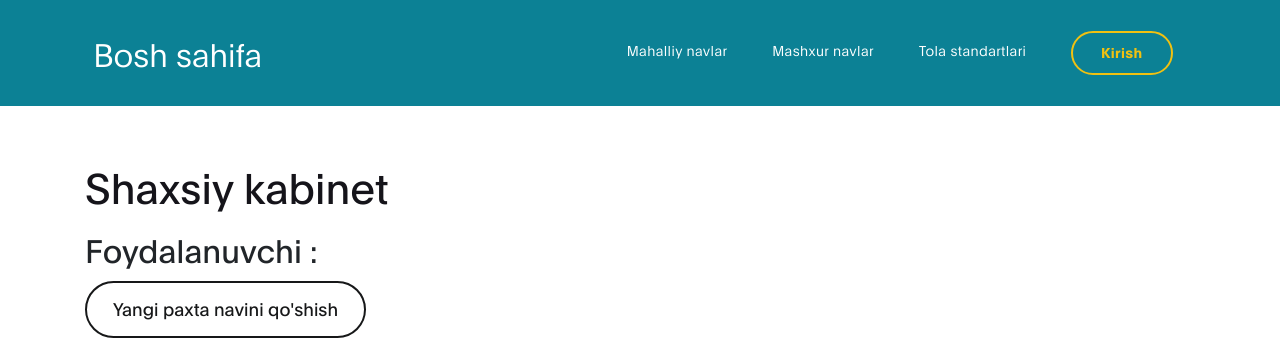
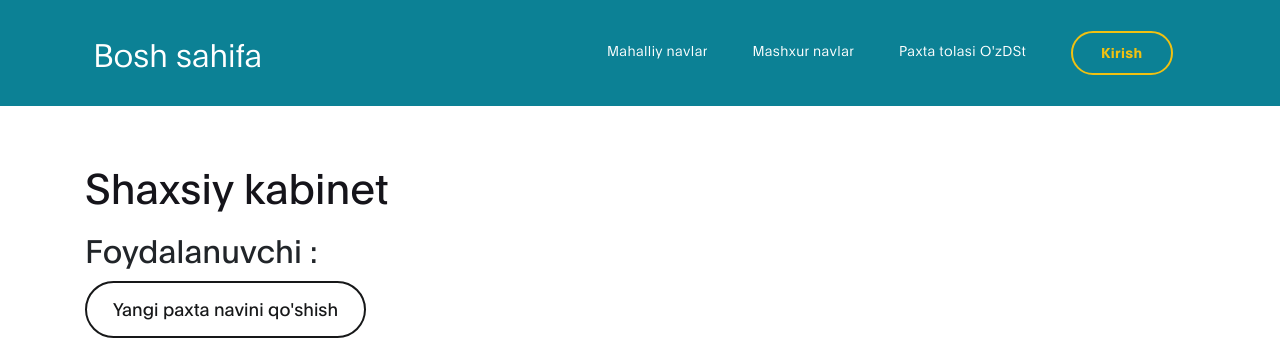
Before and after one commit to abdusattor1999/cotton-project-django, a Django app: page /details/ in a window 1280 px wide. Shown: the top 342 px of the page. Run offline with Django 4.2, Linux system fonts and the light colour scheme; some libraries are stand-ins or nearby versions.

Commit message:
button name changed

```diff
--- a/Templates/base.html
+++ b/Templates/base.html
@@ -46,7 +46,7 @@
                         <a href="{% url 'mainapp:cotton_list' pk=1 %}" class="nav-link smoothScroll">Mashxur navlar</a>
                     </li>
                     <li class="nav-item">
-                        <a href="{% url 'mainapp:standart' %}" class="nav-link smoothScroll">Tola standartlari</a>
+                        <a href="{% url 'mainapp:standart' %}" class="nav-link smoothScroll">Paxta tolasi O'zDSt</a>
                     </li>
                     <li class="nav-item">
                          {% if request.user.is_authenticated %}
```
